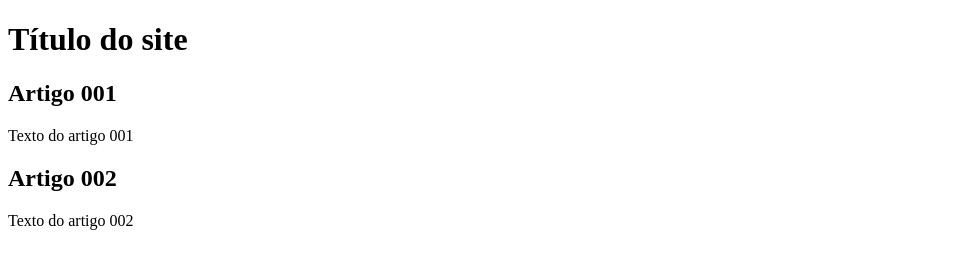
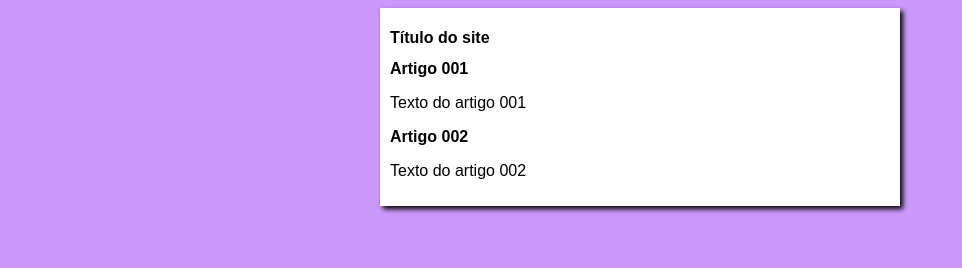
Before and after one commit to le-deandrade/projeto-site, a plain HTML site: page index.html in a window 1280 px wide. Shown: the whole page, without its empty margins (0-962 px from the left). Drawn offline with Linux system fonts and the light colour scheme.

Commit message:
iniciei o design

```diff
--- /dev/null
+++ b/estilos/style.css
@@ -0,0 +1,16 @@
+* {
+    font-family: Arial, Helvetica, sans-serif;
+    font-size: 16px;
+}
+
+body {
+    background-color: rgb(203, 153, 250);
+}
+
+main {
+    background-color: white;
+    width: 500px;
+    margin: auto;
+    padding: 10px;
+    box-shadow: 3px 3px 5px black;
+}
--- a/index.html
+++ b/index.html
@@ -3,7 +3,8 @@
 <head>
     <meta charset="UTF-8">
     <meta name="viewport" content="width=device-width, initial-scale=1.0">
-    <title>Título do Site</title>
+    <title>Site Curso em Vídeo</title>
+    <link rel="stylesheet" href="estilos/style.css">
 </head>
 <body>
     <main>
```
